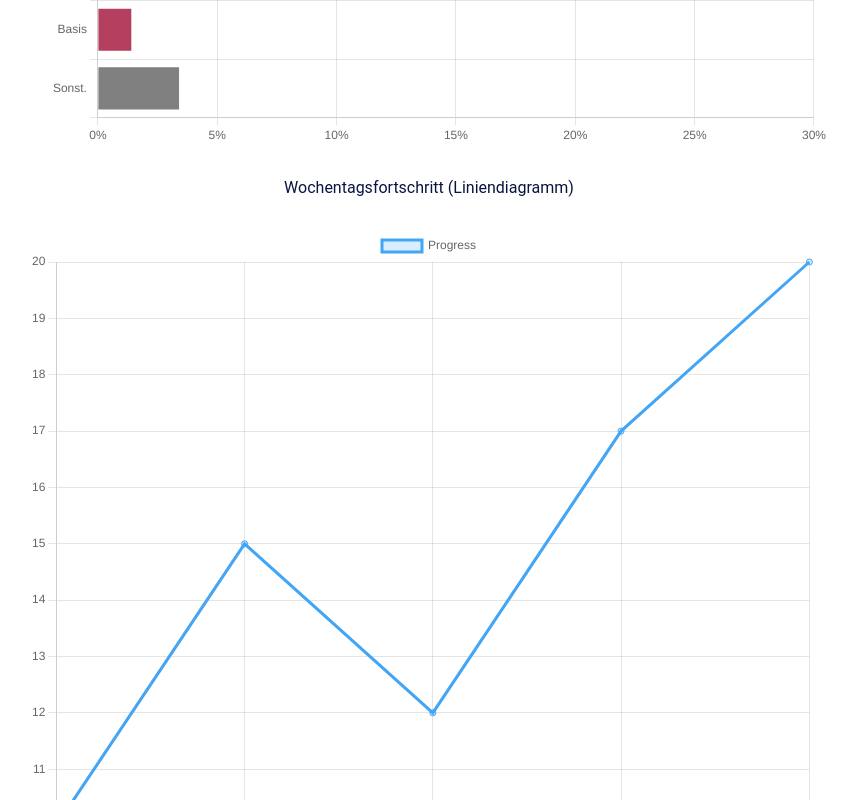
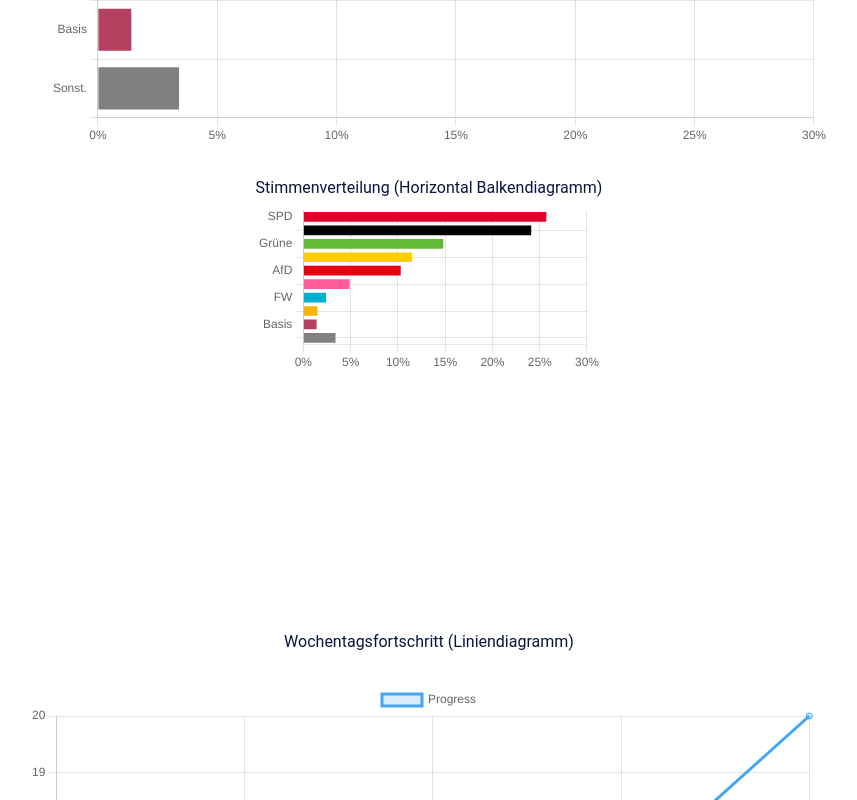
Before and after one commit to nilsgnh/PBO-Wahlplattform, a Vue app in the folder wahlapp/: page /ergebnisse in a window 1280 px wide. Shown: the part 589-1389 px from the top of the page, without its empty margins (211-1068 px from the left). Built offline with nearby package versions, Linux system fonts and the light colour scheme.

Commit message:
Komponente Barchart und nutzen von Pinia Ergebnisstore.js

```diff
--- /dev/null
+++ b/wahlapp/src/components/BarChart.vue
@@ -0,0 +1,74 @@
+<template>
+  <div class="bar-chart-container">
+    <canvas ref="barChart"></canvas>
+  </div>
+</template>
+
+<script setup lang="ts">
+import { onMounted, ref, defineProps } from 'vue';
+import {
+  Chart,
+  CategoryScale,
+  LinearScale,
+  BarController,
+  BarElement,
+  Title,
+  Tooltip,
+  Legend,
+} from 'chart.js';
+
+// Chart.js Komponenten registrieren
+Chart.register(CategoryScale, LinearScale, BarController, BarElement, Title, Tooltip, Legend);
+
+// Props definieren
+const props = defineProps({
+  labels: { type: Array, required: true },
+  data: { type: Array, required: true },
+  backgroundColors: { type: Array, required: true },
+});
+
+const barChart = ref<HTMLCanvasElement | null>(null);
+
+onMounted(() => {
+  if (barChart.value) {
+    new Chart(barChart.value, {
+      type: 'bar',
+      data: {
+        labels: props.labels, // Dynamische Labels
+        datasets: [
+          {
+            data: props.data, // Dynamische Daten
+            backgroundColor: props.backgroundColors, // Dynamische Farben
+          },
+        ],
+      },
+      options: {
+        responsive: true,
+        indexAxis: 'y', // Horizontale Balkendiagramme
+        plugins: {
+          legend: { display: false },
+          tooltip: { enabled: true },
+        },
+        scales: {
+          x: {
+            beginAtZero: true,
+            ticks: {
+              callback: (value) => value + '%',
+            },
+          },
+          y: {
+            beginAtZero: true,
+          },
+        },
+      },
+    });
+  }
+});
+</script>
+
+<style scoped>
+.bar-chart-container {
+  width: 100%;
+  height: 400px;
+}
+</style>
--- /dev/null
+++ b/wahlapp/src/stores/ErgebnisStore.js
@@ -0,0 +1,25 @@
+// stores/ErgebnisStore.js
+
+import { defineStore } from 'pinia';
+
+export const useErgebnisStore = defineStore('ergebnis', {
+  state: () => ({
+    chartLabels: ['SPD', 'Union', 'Grüne', 'FDP', 'AfD', 'Linke', 'FW', 'Tierschutz', 'Basis', 'Sonst.'],
+    chartData: [25.7, 24.1, 14.8, 11.5, 10.3, 4.9, 2.4, 1.5, 1.4, 3.4],
+    chartColors: [
+      '#e4002b', '#000000', '#5fbc34', '#ffcd00', '#e60012',
+      '#ff5d97', '#00b0d1', '#f7b500', '#b53f5f', '#808080',
+    ],
+  }),
+  actions: {
+    setChartData(data) {
+      this.chartData = data;
+    },
+    setChartLabels(labels) {
+      this.chartLabels = labels;
+    },
+    setChartColors(colors) {
+      this.chartColors = colors;
+    },
+  },
+});
--- a/wahlapp/src/views/ErgebnisseView.vue
+++ b/wahlapp/src/views/ErgebnisseView.vue
@@ -2,6 +2,15 @@
   <div class="chart-container">
     <h2>Stimmenverteilung (Horizontal Balkendiagramm)</h2>
     <canvas id="barChart"></canvas>
+
+    <div>
+    <h2>Stimmenverteilung (Horizontal Balkendiagramm)</h2>
+    <BarChart
+      :labels="chartLabels"
+      :data="chartData"
+      :backgroundColors="chartColors"
+    />
+  </div>
 
     <h2>Wochentagsfortschritt (Liniendiagramm)</h2>
     <canvas id="lineChart"></canvas>
@@ -15,6 +24,15 @@
 </template>
 
 <script setup lang="ts">
+import { useErgebnisStore } from '../stores/ErgebnisStore';
+import BarChart from '../components/BarChart.vue';
+// Store verwenden
+const ergebnisStore = useErgebnisStore();
+
+// Zugriff auf die Daten aus dem Store
+const chartLabels = ergebnisStore.chartLabels;
+const chartData = ergebnisStore.chartData;
+const chartColors = ergebnisStore.chartColors;
 import { onMounted } from 'vue';
 import {
   Chart,
```
